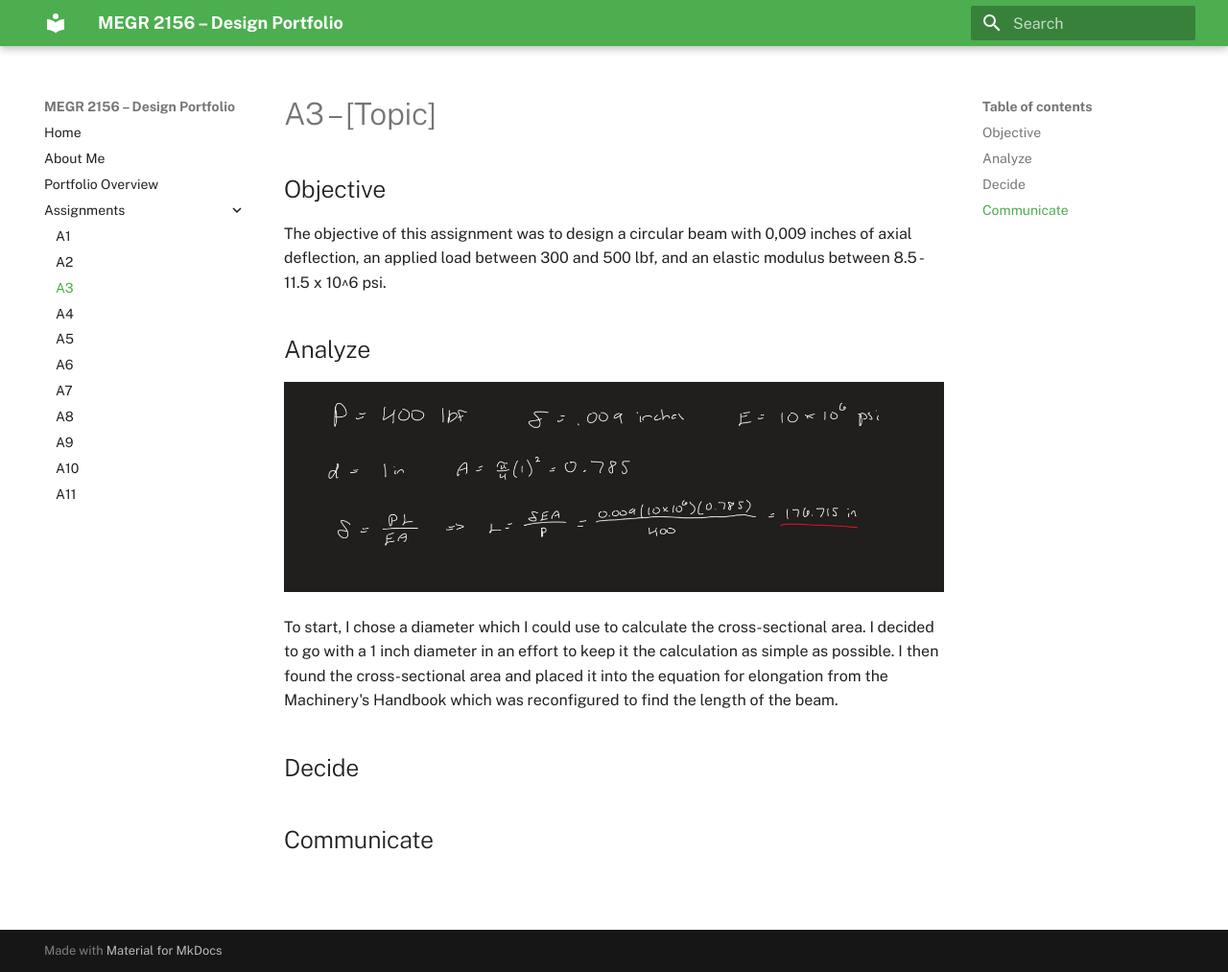
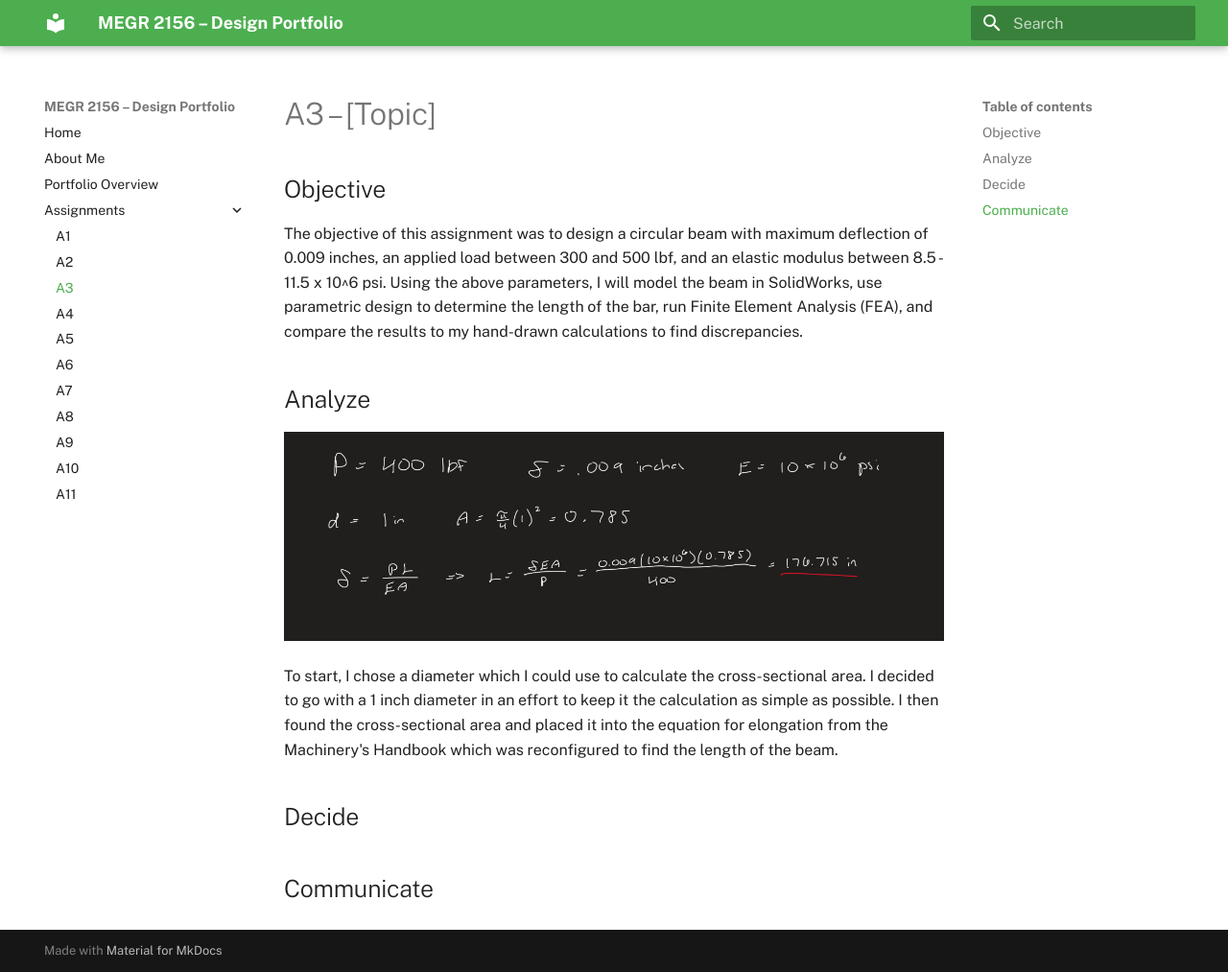
Before and after one commit to Jmswanchara/megr2156-portfolio, an MkDocs documentation site: the page built from docs/assignments/A03/index.md, in a window 1280 px wide and 1013 px high. Shown: the whole window at 96% size. Built offline with MkDocs 1.6.1 and Material for MkDocs 9.7.7, drawn with Linux system fonts in a browser that asks for light colours.

Commit message:
Revise assignment objective for clarity and detail
Expanded the objective section to include modeling and analysis details.

```diff
--- a/docs/assignments/A03/index.md
+++ b/docs/assignments/A03/index.md
@@ -2,7 +2,7 @@
 
 ## Objective
 
-The objective of this assignment was to design a circular beam with 0,009 inches of axial deflection, an applied load between 300 and 500 lbf, and an elastic modulus between 8.5 - 11.5 x 10^6 psi.
+The objective of this assignment was to design a circular beam with maximum deflection of 0.009 inches, an applied load between 300 and 500 lbf, and an elastic modulus between 8.5 - 11.5 x 10^6 psi.  Using the above parameters, I will model the beam in SolidWorks, use parametric design to determine the length of the bar, run Finite Element Analysis (FEA), and compare the results to my hand-drawn calculations to find discrepancies.
 
 ## Analyze
 
```
